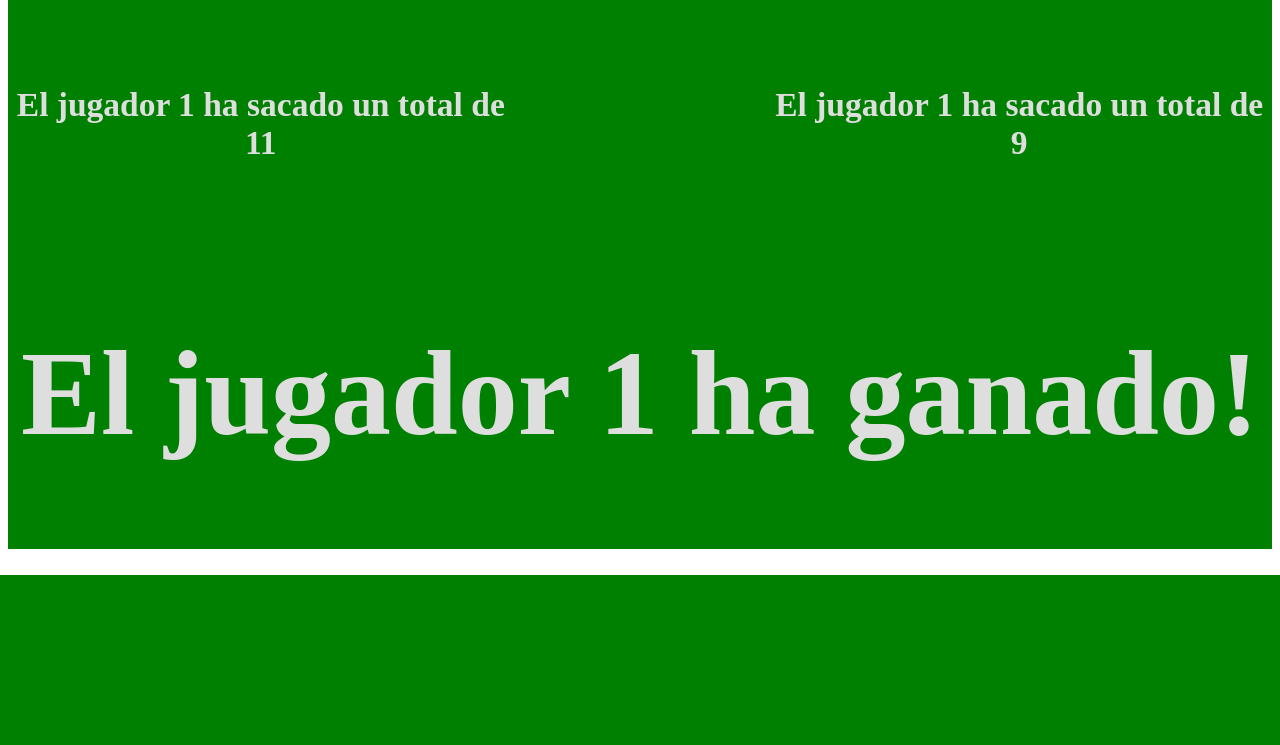
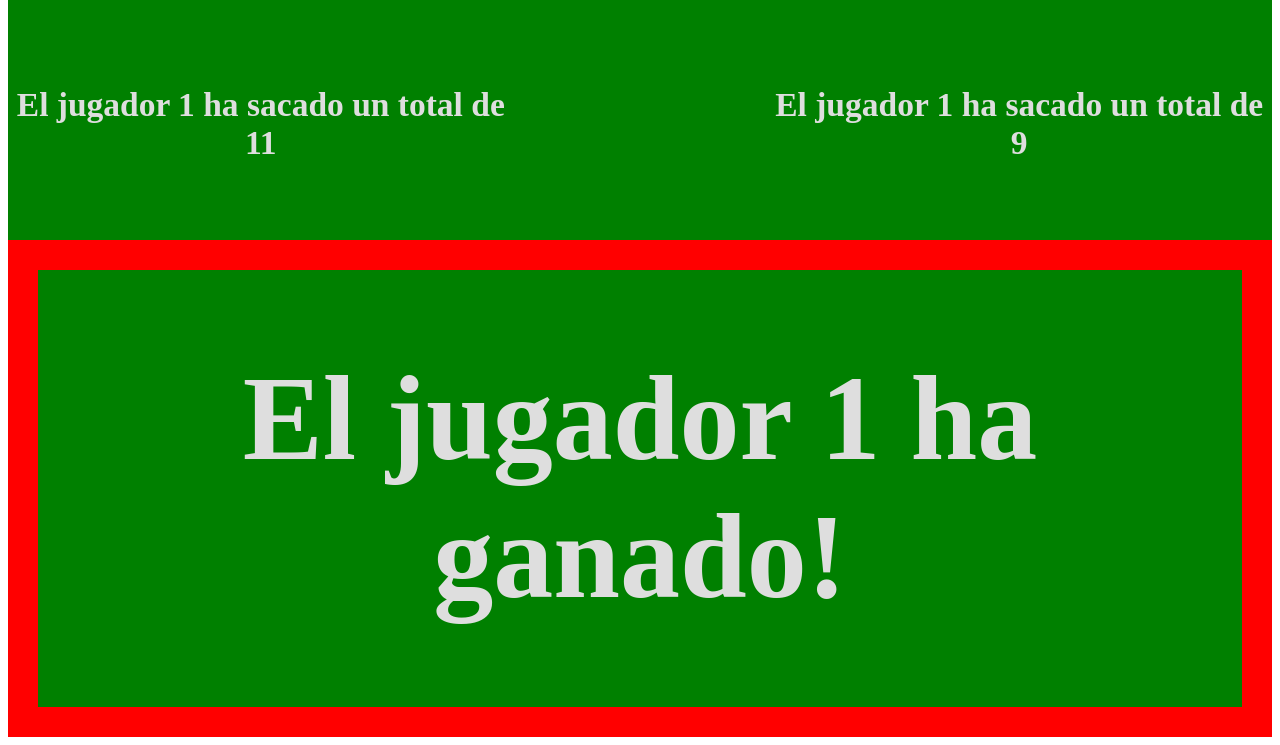
Before and after one commit to AdrianBourdelande/Desarrollo_Web_En_Entorno_Servidor, a PHP site: page /Ejercicio_06.php in a window 1280 px wide. Shown: the part 784-1529 px from the top of the page. Before the commit the page ends 1359 px from the top, so only its background shows below. Run offline with PHP 8.4, Linux system fonts and the light colour scheme.

Commit message:
update css file, add some comments in php file

```diff
--- a/Unidad_02/Tarea_ Ejercicios Introducción a PHP/Ejercicio_06.css
+++ b/Unidad_02/Tarea_ Ejercicios Introducción a PHP/Ejercicio_06.css
@@ -6,14 +6,14 @@
     margin-bottom: 0px;
 
 }
-#J1 {
+#J1{
     color: rgb(222, 222, 222);
     font-size: 50px;
     width: 40%;
     text-align: center;
 
 }
-#J2 {
+#J2{
     color: rgb(222, 222, 222);
     font-size: 50px;
     width: 40%;
@@ -26,7 +26,7 @@
     font-size: 60px;
     text-align: center;
     margin-top: 0px;
-    padding: 5px;
-
+    padding:0px;
+    border:30px red solid;
 
 }
--- a/Unidad_02/Tarea_ Ejercicios Introducción a PHP/Ejercicio_06.php
+++ b/Unidad_02/Tarea_ Ejercicios Introducción a PHP/Ejercicio_06.php
@@ -45,7 +45,7 @@ Muestre las dos tiradas y me diga cual tiene mayor puntuación(sumando las tirad
 
         echo"Ahora hacemos el ejercicio usando las imágenes de los dados par ahacerlo más atractivo";
 
-
+        //Le ponemos otros dados al segundo jugador para que sea más variado gráficamente
         echo"
         <div id='tablero'>
             <div id='J1'>
@@ -82,9 +82,6 @@ Muestre las dos tiradas y me diga cual tiene mayor puntuación(sumando las tirad
                 <h1>Empate!</h1>
             </div>";
         }
-
-
     ?>
-    <img src="" alt="">
 </body>
 </html>
```
